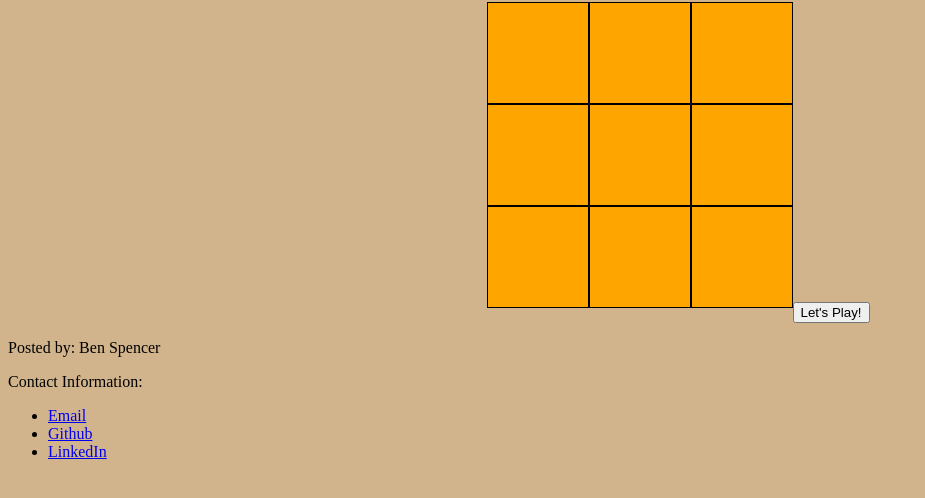
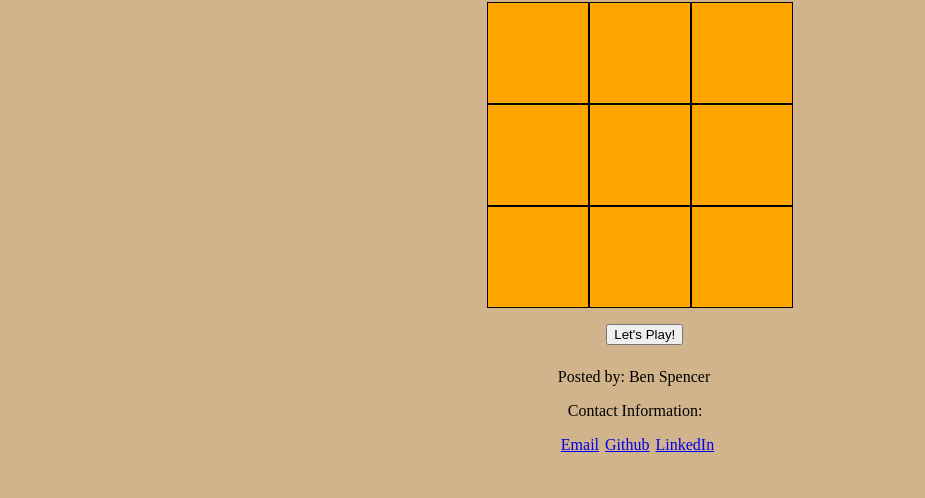
Before and after one commit to baz1389/Project-1, a plain HTML site: page index.html in a window 1280 px wide. Shown: the part 78-576 px from the top of the page, without its empty margins (0-925 px from the left). Drawn offline with Linux system fonts and the light colour scheme.

Commit message:
completed draft of styling

```diff
--- a/style.css
+++ b/style.css
@@ -37,19 +37,34 @@ h1 {
   border: 1px solid black;
 }
 
-.info {
+.play-again {
   height: 50px;
   width: 307px;
   margin: 0 auto;
   background-color: tan;
 }
 
-footer {
-  text-align: center;
-  margin: 0 auto;
+button {
+  position:relative;
+    top:33%;
+    left:39%;
 }
 
-footer ul{
-  text-align: center;
-  list-style-type: none
+.footer {
+  width: 200px;
+  height: 105px;
+  position: relative; left: 43.5%;
 }
+
+.contact-info {
+  position: ;
+  float: left;
+  position: relative; left: 10px;
+}
+
+li {
+  list-style-type: none;
+  display: inline;
+  padding: 1px;
+  position: relative; right: 48px;
+}
```
